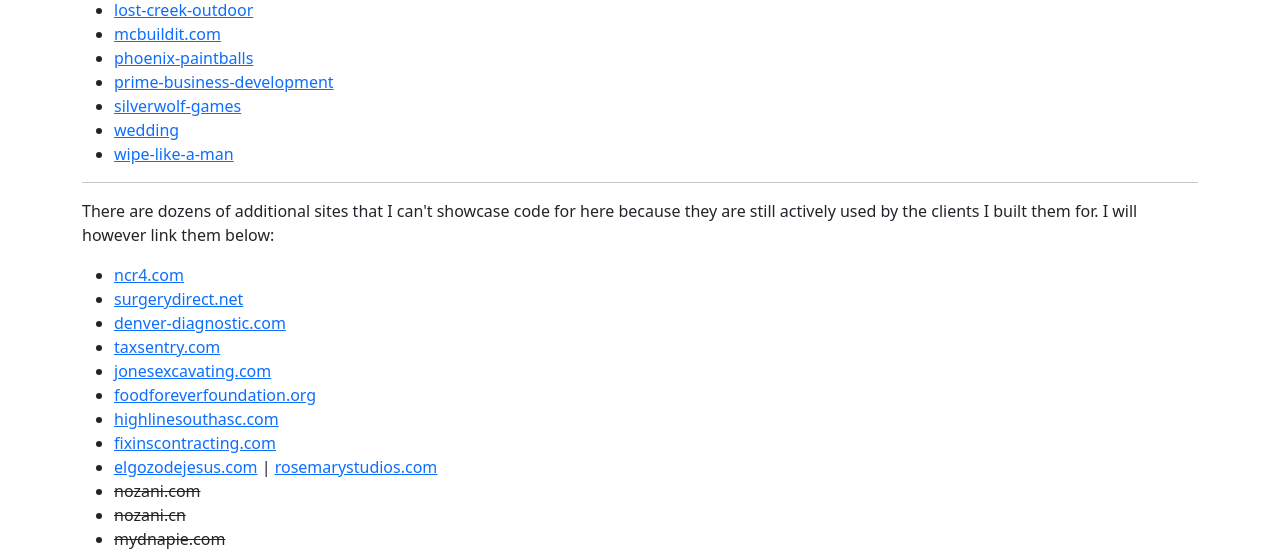
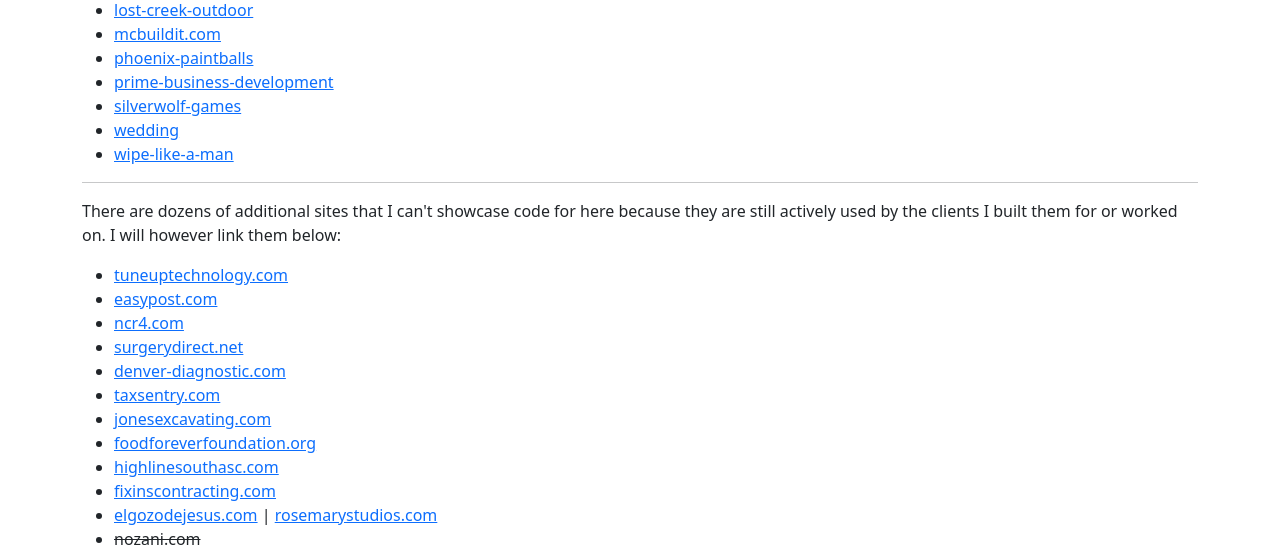
Before and after one commit to Justintime50/website-archive, a PHP site: page / in a window 1280 px wide. Shown: the part 454-1004 px from the top of the page. Run offline with PHP 8.4, Linux system fonts and the light colour scheme.

Commit message:
Update site list

```diff
--- a/src/index.php
+++ b/src/index.php
@@ -30,9 +30,11 @@
         </ul>
 
         <hr />
-        <p>There are dozens of additional sites that I can't showcase code for here because they are still actively used by the clients I built them for. I will however link them below:</p>
+        <p>There are dozens of additional sites that I can't showcase code for here because they are still actively used by the clients I built them for or worked on. I will however link them below:</p>
 
         <ul>
+            <li><a href="https://tuneuptechnology.com">tuneuptechnology.com</a></li>
+            <li><a href="https://easypost.com">easypost.com</a></li>
             <li><a href="https://ncr4.com">ncr4.com</a></li>
             <li><a href="https://surgerydirect.net">surgerydirect.net</a></li>
             <li><a href="https://denver-diagnostic.com">denver-diagnostic.com</a></li>
```
